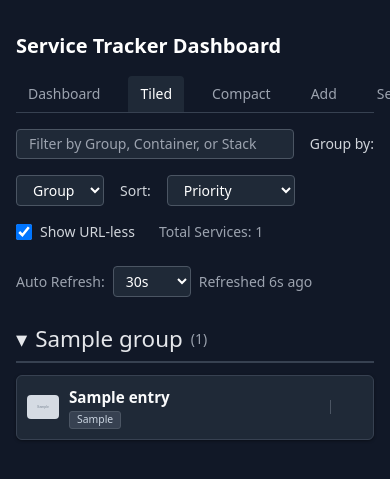
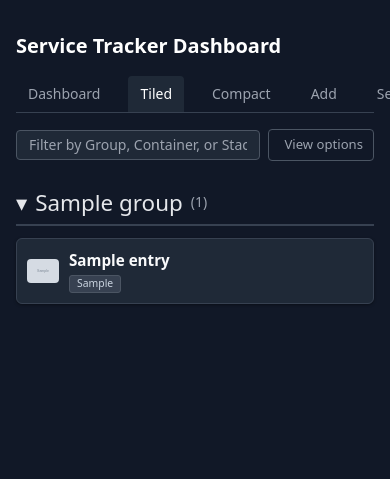
Before and after one commit to crzykidd/service-tracker-dashboard, a Flask app: page /tiled_dash in a window 390 px wide; the page is wider, and only the part inside the window is pictured. Shown: the top 479 px of that part. Run offline with Flask 3, Linux system fonts and the light colour scheme; a user stored in the database is signed in; tables that the repository leaves empty hold one stand-in row (values such as "Sample post"); grey boxes marked "Sample" are stand-in pictures; parts of the project's set-up code (start-up, migrations or seed data) failed here and were passed over; some libraries are stand-ins or nearby versions.

Commit message:
feat: v0.6.4 — mobile usability + tile icon restructure

```diff
--- a/static/css/dashboard.css
+++ b/static/css/dashboard.css
@@ -221,12 +221,19 @@
   font-size: 0.95em;
 }
 
-/* ── Status icon row (new tiled design) ───────────────────── */
+/* ── Status icon block (two rows: status top, actions bottom) ─ */
 .tile-status-row {
+  display: flex;
+  flex-direction: column;
+  gap: 5px;
+  flex-shrink: 0;
+  align-items: flex-end;
+}
+.tile-icon-row {
   display: flex;
   align-items: center;
   gap: 4px;
-  flex-shrink: 0;
+  justify-content: flex-end;
 }
 .tile-status-row .status-icon {
   font-size: 16px;
@@ -255,16 +262,6 @@
 .status-icon-bad  { color: var(--color-status-bad); }
 .status-icon-muted{ color: var(--color-status-muted); }
 .status-icon-blue { color: var(--color-status-blue); }
-
-/* 1px vertical separator between status and action icons */
-.icon-sep {
-  display: inline-block;
-  width: 1px;
-  height: 14px;
-  background-color: var(--color-border-input);
-  margin: 0 2px;
-  flex-shrink: 0;
-}
 
 /* Chevron button */
 .tile-chevron {
@@ -518,6 +515,44 @@
   text-overflow: ellipsis;
 }
 
+/* ── Filter bar mobile collapse ──────────────────────────── */
+.fb-toggle {
+  display: inline-flex;
+  align-items: center;
+  gap: 5px;
+  padding: 5px 10px;
+  font-size: 0.82rem;
+  color: var(--color-text-muted);
+  background: none;
+  border: 1px solid var(--color-border-input);
+  border-radius: 4px;
+  cursor: pointer;
+  white-space: nowrap;
+  flex-shrink: 0;
+  transition: color 0.15s ease, border-color 0.15s ease;
+}
+.fb-toggle:hover {
+  color: var(--color-text-secondary);
+  border-color: var(--color-text-muted);
+}
+.fb-toggle.is-open {
+  color: var(--color-accent);
+  border-color: var(--color-accent);
+}
+
+@media (max-width: 639px) {
+  .fb-panel {
+    display: none;
+  }
+  .fb-panel.fb-panel-open {
+    display: flex;
+    flex-direction: column;
+    gap: 12px;
+    padding-top: 10px;
+    border-top: 1px solid var(--color-border);
+  }
+}
+
 /* ── Changelog "What's new" modal ────────────────────────── */
 .changelog-modal {
   position: fixed;
@@ -662,3 +697,13 @@
   .changelog-modal-header,
   .changelog-modal-footer { padding: 10px 14px; }
 }
+
+/* ── Mobile touch targets (< 640px) ──────────────────────── */
+@media (max-width: 639px) {
+  .tile-status-row .status-icon {
+    padding: 8px;
+  }
+  .drawer-btn {
+    padding: 8px 14px;
+  }
+}
--- a/templates/partials/filter_bar.html
+++ b/templates/partials/filter_bar.html
@@ -1,7 +1,23 @@
-<div class="flex flex-col sm:flex-row sm:justify-between gap-4 mb-4 items-start sm:items-center">
+<div class="flex flex-col sm:flex-row sm:items-center sm:justify-between sm:gap-4 gap-2 mb-4">
+
+  {# Always-visible row: filter input + mobile toggle #}
+  <div class="flex items-center gap-2">
+    <input id="filterInput" type="text" placeholder="Filter by Group, Container, or Stack"
+           class="bg-gray-800 border border-gray-600 px-3 py-1 rounded text-sm focus:outline-none focus:ring-2 focus:ring-blue-500 flex-1 sm:flex-none" />
+
+    <button id="filterBarToggle"
+            class="fb-toggle sm:hidden"
+            aria-expanded="false"
+            aria-label="View options">
+      <i class="ti ti-adjustments" aria-hidden="true"></i>
+      <span>View options</span>
+    </button>
+  </div>
+
+  {# Collapsible controls panel: hidden on mobile until toggled, always shown on sm+ #}
+  <div id="filterBarPanel" class="fb-panel sm:flex sm:items-center sm:gap-4 sm:flex-wrap sm:justify-between">
+
     <div class="flex gap-4 items-center flex-wrap">
-    <input id="filterInput" type="text" placeholder="Filter by Group, Container, or Stack" class="bg-gray-800 border border-gray-600 px-3 py-1 rounded text-sm focus:outline-none focus:ring-2 focus:ring-blue-500 flex-grow sm:flex-none" />
-
       <label for="groupBySelect" class="text-sm text-gray-300">Group by:</label>
       <select id="groupBySelect" data-param="group_by" class="view-control bg-gray-800 border border-gray-600 px-3 py-1 rounded text-sm focus:outline-none focus:ring-2 focus:ring-blue-500 text-white">
         <option value="group" {% if group_by == 'group' %}selected{% endif %}>Group</option>
@@ -22,13 +38,13 @@
         Show URL-less
       </label>
 
-    <span class="text-sm text-gray-400 ml-2">
+      <span class="text-sm text-gray-400">
         Total Services:
         {{ total_entries if total_entries is defined else 'N/A' }}
       </span>
     </div>
 
-  <div class="flex gap-2 items-center mt-2 sm:mt-0">
+    <div class="flex gap-2 items-center">
       <label for="refreshInterval" class="text-sm text-gray-400">Auto Refresh:</label>
       <select id="refreshInterval" class="bg-gray-800 border border-gray-600 px-2 py-1 rounded text-sm text-white">
         <option value="30">30s</option>
@@ -40,4 +56,7 @@
 
       <div id="refreshTimer" class="text-sm text-gray-400 cursor-pointer" onclick="window.location.reload()">Refreshed just now</div>
     </div>
+
   </div>
+
+</div>
--- a/templates/tiled_dash.html
+++ b/templates/tiled_dash.html
@@ -131,9 +131,10 @@
                                 {% endwith %}
                             </div>
 
-                            {# Status icon row #}
+                            {# Status icon block: two rows (status top, actions bottom) #}
                             <div class="tile-status-row">
 
+                                <div class="tile-icon-row tile-icon-row-status">
                                     {# Internal URL icon #}
                                     {% if _int_href %}
                                         <a href="{{ _int_href }}" target="_blank"
@@ -173,15 +174,15 @@
                                         </span>
                                     {% endif %}
 
-                                <span class="icon-sep" aria-hidden="true"></span>
-
                                     {# Widget indicator #}
                                     {% if entry.widget_id %}
                                         <span class="status-icon status-icon-blue" title="Widget data — click chevron to expand">
                                             <i class="ti ti-chart-line" aria-hidden="true"></i>
                                         </span>
                                     {% endif %}
+                                </div>{# /tile-icon-row-status #}
 
+                                <div class="tile-icon-row tile-icon-row-actions">
                                     {# Dozzle icon #}
                                     {% if _has_dozzle %}
                                         <a href="{{ _dozzle_base }}/container/{{ _dozzle_id[:12] }}"
@@ -209,6 +210,8 @@
                                             title="Expand details">
                                         <i class="ti ti-chevron-down" aria-hidden="true"></i>
                                     </button>
+                                </div>{# /tile-icon-row-actions #}
+
                             </div>{# /tile-status-row #}
 
                         </div>{# /tile #}
@@ -223,6 +226,14 @@
                                 <span class="drawer-label">Host</span>
                                 <span class="drawer-value">{{ entry.host }}</span>
                             </div>
+
+                            {# Stack #}
+                            {% if entry.stack_name %}
+                            <div class="drawer-row">
+                                <span class="drawer-label">Stack</span>
+                                <span class="drawer-value">{{ entry.stack_name }}</span>
+                            </div>
+                            {% endif %}
 
                             {# Internal URL #}
                             {% if entry.internalurl %}
```
Also changed, not shown: CLAUDE.md (+4 -3 lines), static/js/dashboard.js (+36 -0 lines), CHANGELOG.md. Lines whose indentation alone changed are shown as unchanged.
